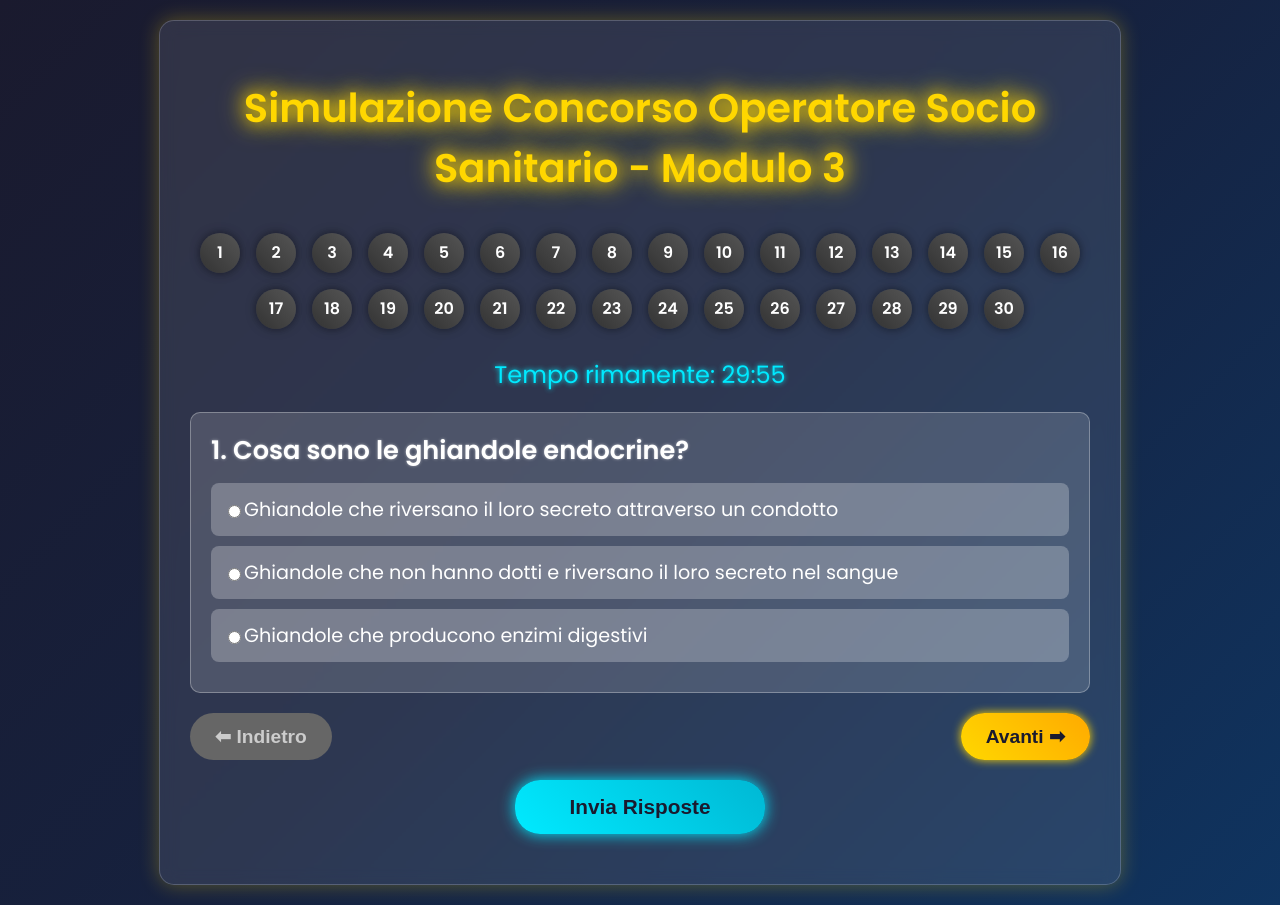
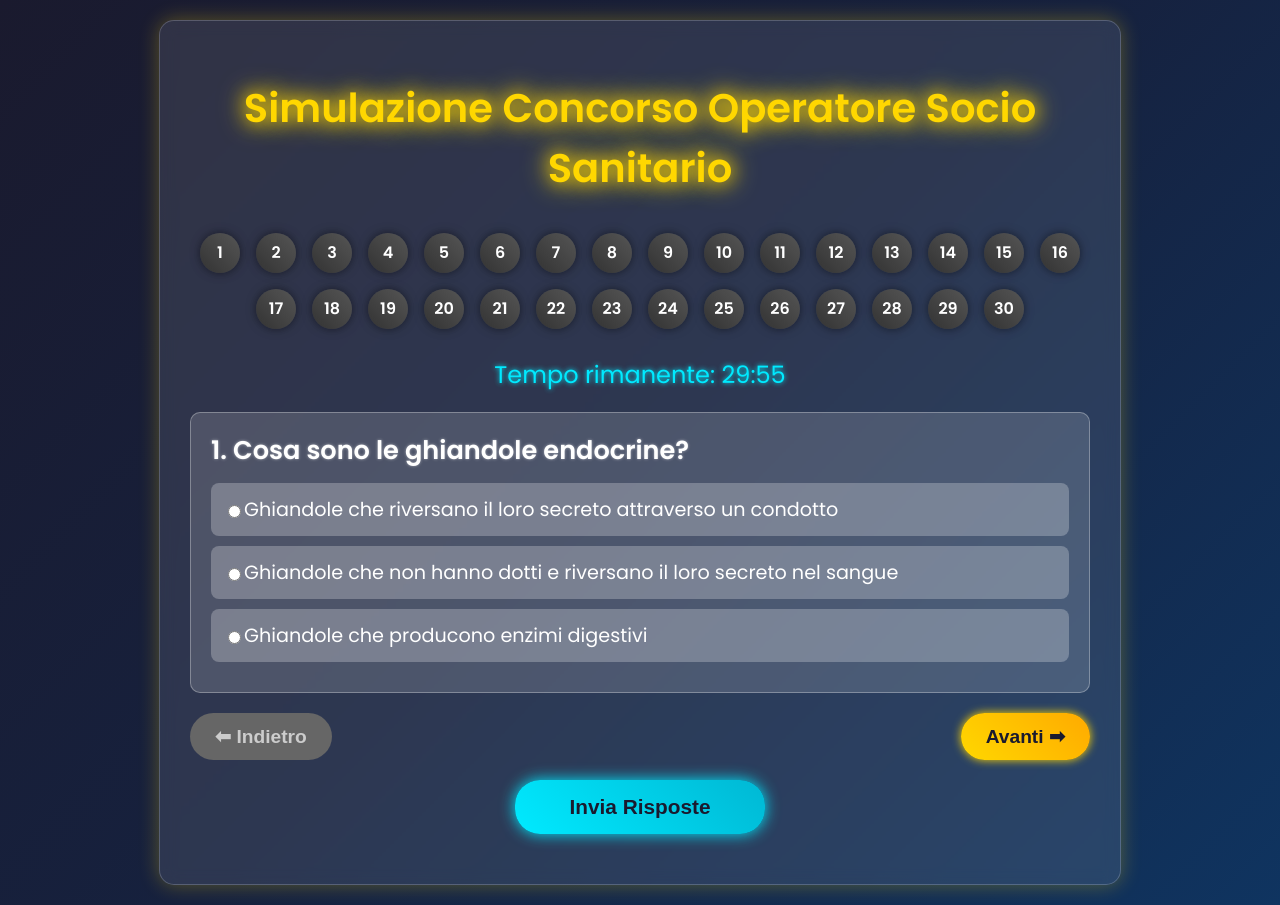
Before and after one commit to Jabo86/quizoss27, a plain HTML site: page index.html in a window 1280 px wide. Drawn offline with Linux system fonts and the light colour scheme.

Commit message:
Update index.html

```diff
--- a/index.html
+++ b/index.html
@@ -3,7 +3,7 @@
 <head>
     <meta charset="UTF-8">
     <meta name="viewport" content="width=device-width, initial-scale=1.0">
-    <title>Simulazione Concorso Operatore Socio Sanitario - Modulo 3</title>
+    <title>Simulazione Concorso Operatore Socio Sanitario </title>
     <style>
         body {
             font-family: 'Poppins', sans-serif;
@@ -233,7 +233,7 @@
 </head>
 <body>
     <div class="container">
-        <h1>Simulazione Concorso Operatore Socio Sanitario - Modulo 3</h1>
+        <h1>Simulazione Concorso Operatore Socio Sanitario </h1>
         <div class="question-nav" id="questionNav"></div>
         <div id="timer">Tempo rimanente: <span id="time">30:00</span></div>
         <div id="quiz"></div>
```
